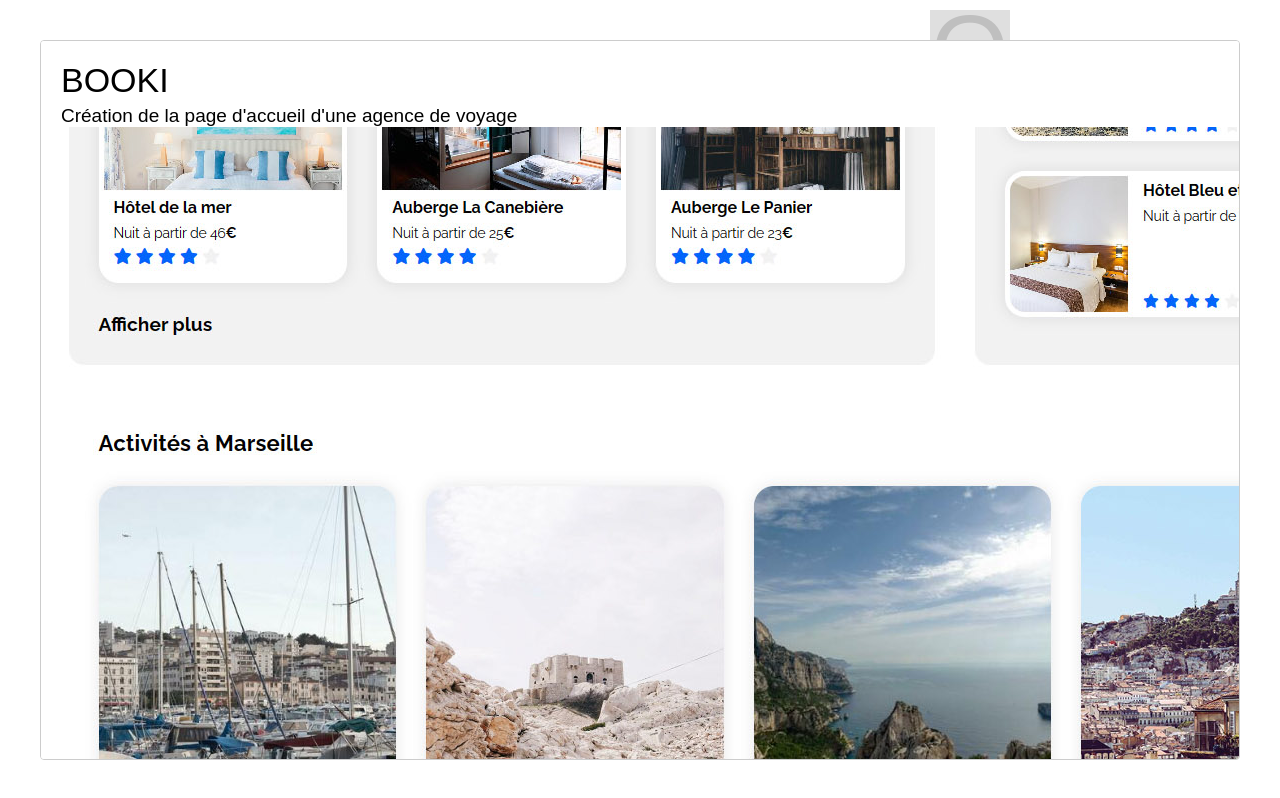
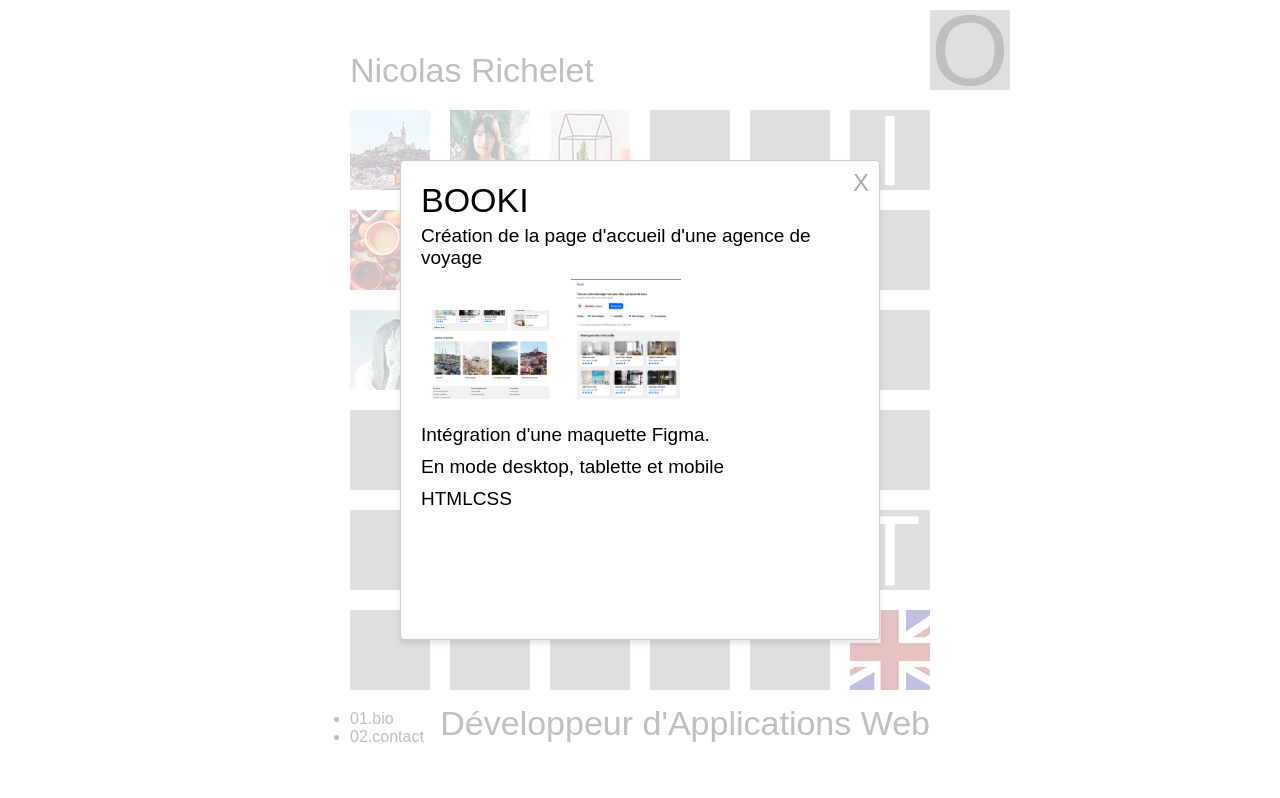
Before and after one commit to newke1234/portfolio-8, a React (Create React App) app: page / in a window 1280 px wide. Both pictures are taken after a click on the item 390 px from the left and 150 px from the top of the page. Built offline with nearby package versions, Linux system fonts and the light colour scheme; a web font is replaced by a local one.

Commit message:
Ajout des styles description.scss et styles pour la modale

```diff
--- a/src/pages/Home.jsx
+++ b/src/pages/Home.jsx
@@ -3,6 +3,8 @@ import Modal from 'react-modal';
 import Cards from '../components/Cards';
 import Description from '../components/Description';
 import '../styles/containers.scss';
+import '../styles/modal.scss';
+import '../styles/description.scss';
 import HiddenCard from '../components/HiddenCard';
 
 Modal.setAppElement('#root');  // Ensure this matches your app structure
@@ -29,35 +31,17 @@ function Home() {
                 <h1 className='container__head-title'>Nicolas Richelet</h1>
                 <HiddenCard display="visible"/>
             </div>
-
             <div className="container__middle">
                 <Cards setProjectDetails={handleProjectClick} />  {/* Pass handleProjectClick */}
-                <Modal
+                <Modal className="modal-content"
                     isOpen={modalIsOpen}
                     onRequestClose={closeModal}
                     contentLabel="Project Details"
-                    style={{
-                        content: {
-                            position: 'absolute',
-                            top: '40px',
-                            left: '40px',
-                            right: '40px',
-                            bottom: '40px',
-                            border: '1px solid #ccc',
-                            background: '#fff',
-                            overflow: 'auto',
-                            WebkitOverflowScrolling: 'touch',
-                            borderRadius: '4px',
-                            outline: 'none',
-                            padding: '20px'
-                        }
-                    }}
                 >
                     <Description details={projectDetails} />
-                    <button onClick={closeModal}>Close</button>
+                    <button onClick={closeModal} className="close-button" aria-label="Close">X</button>
                 </Modal>
             </div>
-
             <div className='container__down'>
                 <HiddenCard />
                 <div className='container__down-main'>
--- /dev/null
+++ b/src/styles/description.scss
@@ -0,0 +1,13 @@
+.description__container {
+    font-size: 19px;
+}
+
+.tech {
+    &__tags {
+        display: inline-block;
+        padding: 0 10px;;
+        background-color: black;
+        color: white;
+        margin-right: 10px;
+    }
+}
--- /dev/null
+++ b/src/styles/modal.scss
@@ -0,0 +1,47 @@
+.modal-content {
+    position: fixed; // Changed to fixed to keep the modal in the center regardless of scrolling
+    top: 50%;
+    left: 50%;
+    transform: translate(-50%, -50%);
+    width: 480px;
+    height: 480px;
+    border: 1px solid #ccc;
+    background: #fff;
+    overflow: auto;
+    -webkit-overflow-scrolling: touch;
+    border-radius: 4px;
+    outline: none;
+    padding: 20px;
+    box-shadow: 0 4px 6px rgba(0,0,0,0.1); // Optional: Adds shadow for better visibility
+
+    .close-button {
+        position: absolute;
+        top: 10px;  // Adjust as necessary
+        right: 10px; // Adjust as necessary
+        border: none;
+        background: transparent;
+        cursor: pointer;
+        font-size: 24px; // Adjust size as necessary
+        line-height: 1;
+        padding: 0;
+        color: #aaa; // Adjust color as necessary
+
+        &:hover {
+            color: #f00; // Change color on hover if needed
+        }
+    }
+
+    img {
+
+        max-width: 120px;
+        max-height: 120px;
+        width: auto;  // Maintain the aspect ratio
+        height: auto; // Maintain the aspect ratio
+        // display: block; // This centers the image in its container if needed
+        margin: 10px; // This centers the image horizontally within the modal
+    }
+
+    p {
+        margin: 10px 0;
+    }
+}
```
